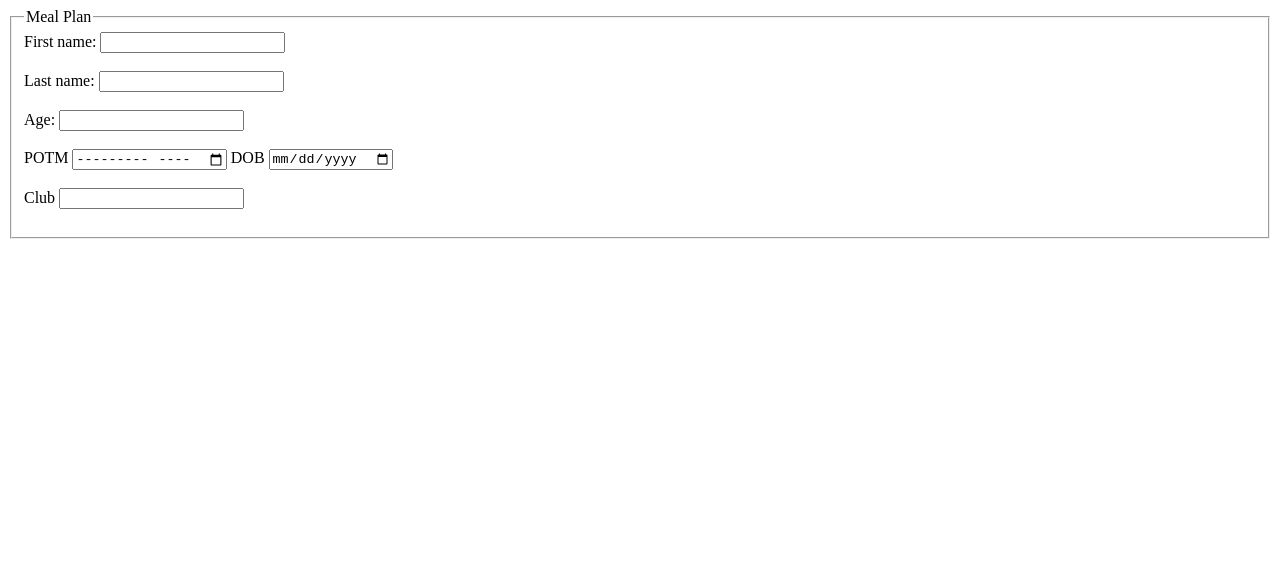
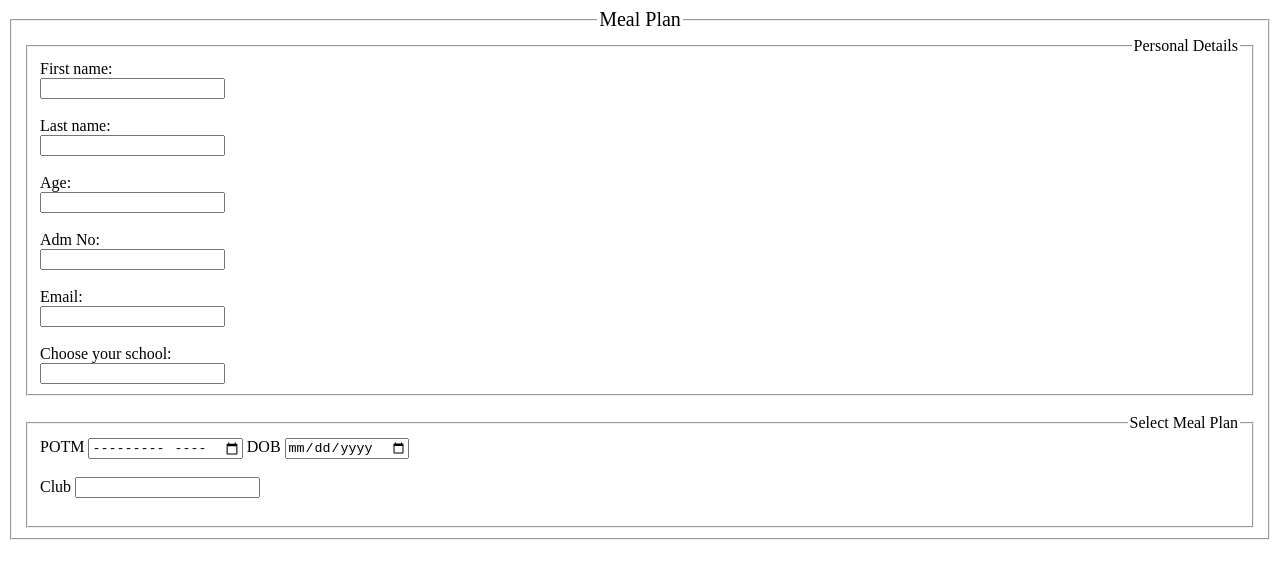
Before and after one commit to yltimon/form, a plain HTML site: page index.html in a window 1280 px wide. Drawn offline with Linux system fonts and the light colour scheme.

Commit message:
added some fieldset and elements  in index.html

```diff
--- a/index.html
+++ b/index.html
@@ -8,16 +8,38 @@
 <body>
     <form action="">
         <fieldset>
-            <legend>Meal Plan</legend>
-            <label for="FN">First name:</label>
+            <legend style="text-align: center; font-size: 20px;">Meal Plan</legend>
+            <fieldset>
+                <legend style="text-align: right;">Personal Details</legend>
+                <label for="FN">First name:</label><br>
                 <input type="text" name="firstname" id="FN"><br>
                 <br>
-            <label for="LN">Last name: </label>
+                <label for="LN">Last name: </label><br>
                 <input type="text" name="lastname" id="LN"><br>
                 <br>
-            <label for="AG">Age:</label>
+                <label for="AG">Age:</label><br>
                 <input type="number" name="Age" id="AG"><br>
                 <br>
+                <label for="admission">Adm No:</label><br>
+                <input type="text" name="admNo" id="admission"><br>
+                <br>
+                <label for="schoolEmail">Email:</label><br>
+                <input type="email" name="Email" id="schoolEmail"><br>
+                <br>
+                <label for="schoolFaculty">Choose your school:</label><br>
+                <input list="school" name="school" id="schoolFaculty">
+
+                <datalist id="school">
+                <option value="Computing Science">
+                <option value="Communication and Multimedia Journalism">
+                <option value="Business">
+                <option value="International Relations & Diplomacy">
+                <option value="Law School">
+                </datalist>
+
+            </fieldset><br>
+                <fieldset>
+                    <legend style="text-align: right;" >Select Meal Plan</legend>
                     <label for="POTM">POTM</label>
                     <input type="month" name="Month" id="Month">
                     <label for="DOB">DOB</label>
@@ -27,6 +49,7 @@
                     <input type="text" name="Club" id="CB"><br>
                     <br>
                 </fieldset>
+        </fieldset>
     </form>
 </body>
 </html>
```
Lines whose indentation alone changed are shown as unchanged.
